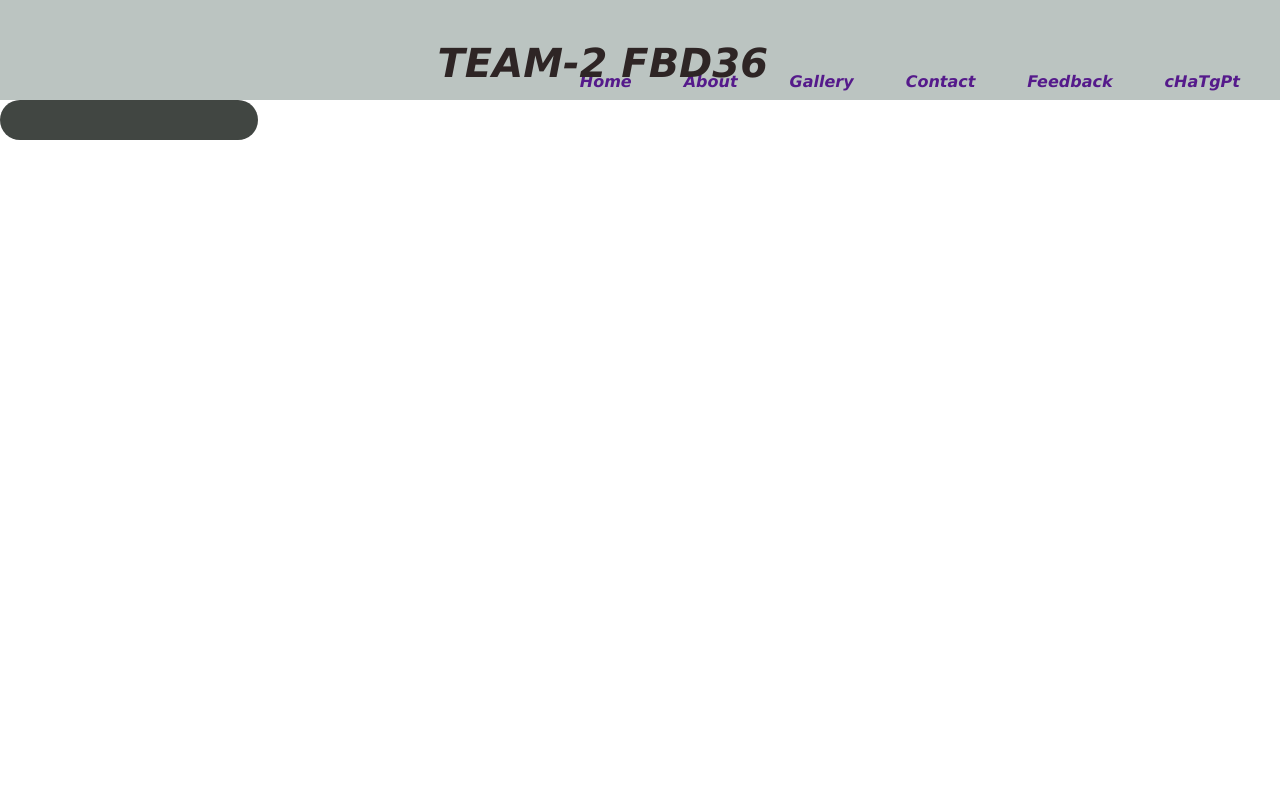
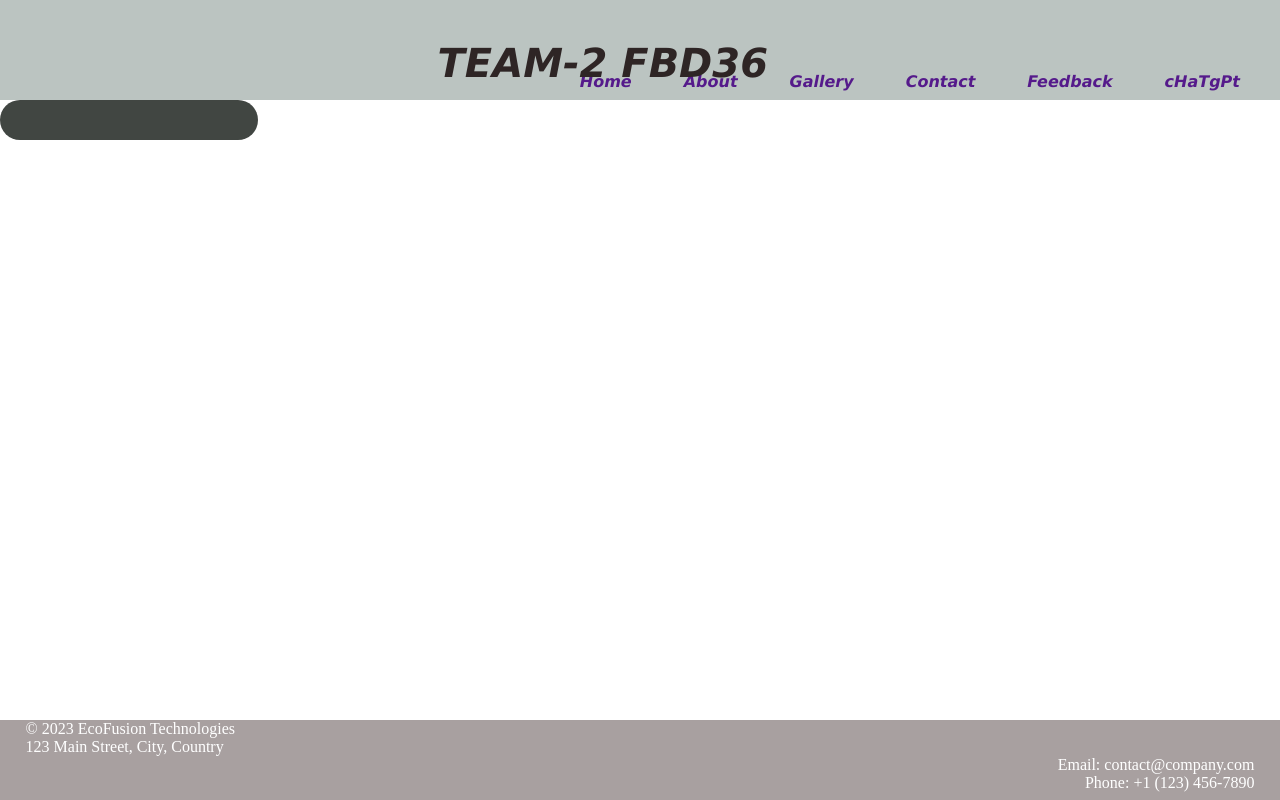
Before and after one commit to raj-maharjan99/landing-page, a React (Vite) app: page / in a window 1280 px wide. Built offline with nearby package versions, Linux system fonts and the light colour scheme.

Commit message:
created footer and props

```diff
--- a/src/App.jsx
+++ b/src/App.jsx
@@ -1,12 +1,23 @@
 import React from "react";
 import Header from "./components/header";
 import Advertisment from "./components/advertisment";
+import Footer from "./components/footer"
 
 function App() {
+  const footerProps = {
+    year: 2023,
+    company: 'EcoFusion Technologies',
+    address: '123 Main Street, City, Country',
+    email: 'contact@company.com',
+    phone: '+1 (123) 456-7890',
+  };
+
   return (
     <>
       <Header />
       <Advertisment />
+      <Footer {...footerProps} />
+
     </>
   );
 }
--- /dev/null
+++ b/src/components/footer.jsx
@@ -0,0 +1,19 @@
+import React from 'react';
+import styles from './footer.module.css';
+
+function Footer(props) {
+  return (
+    <footer className={styles.footer}>
+      <div className={styles['footer-info']}>
+        <p>&copy; {props.year} {props.company}</p>
+        <p>{props.address}</p>
+      </div>
+      <div className={styles['footer-contact']}>
+        <p>Email: {props.email}</p>
+        <p>Phone: {props.phone}</p>
+      </div>
+    </footer>
+  );
+}
+
+export default Footer;
--- /dev/null
+++ b/src/components/footer.module.css
@@ -0,0 +1,22 @@
+
+
+footer {
+    background-color: #a8a0a0;
+    color: #fff;
+    position: absolute;
+    bottom: 0;
+    width: 100%;
+    height: 5rem;
+  }
+
+  .footer-info {
+    text-align: left;
+    padding-left: 2%;
+    padding-right: 2%;
+  }
+  .footer-contact {
+    text-align: right;
+    padding-left: 2%;
+    padding-right: 2%;
+
+  }
```
